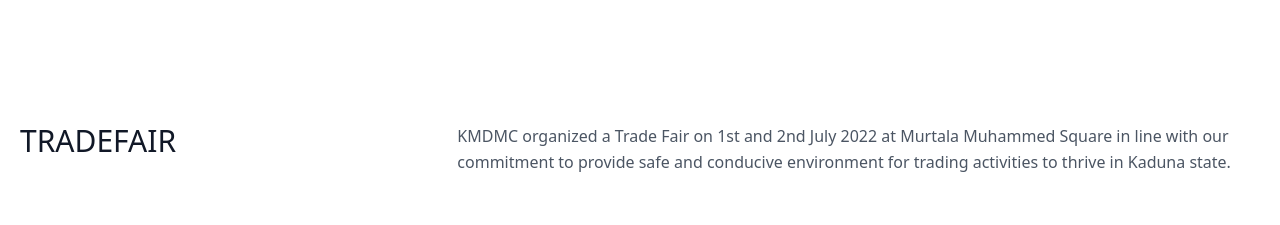
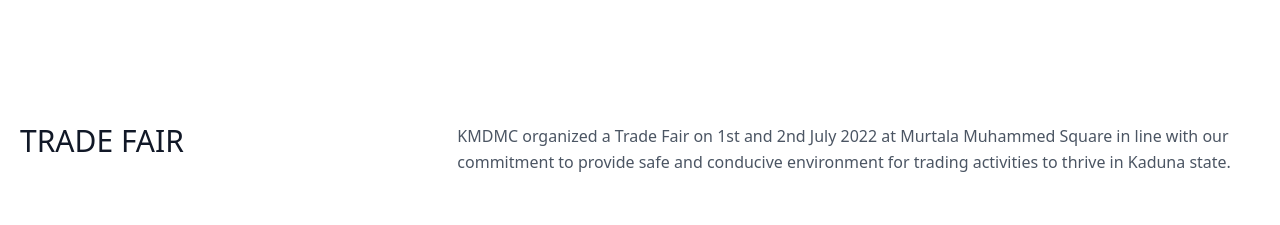
Before and after one commit to general-Dee/kmdmc, a Next.js app: page /gallery in a window 1280 px wide. Shown: the part 1100-1325 px from the top of the page. Built offline with nearby package versions, Linux system fonts and the light colour scheme.

Commit message:
endtime10

```diff
--- a/pages/gallery.tsx
+++ b/pages/gallery.tsx
@@ -65,7 +65,7 @@
       <section className="text-gray-600 body-font">
   <div className="container px-5 py-24 mx-auto flex flex-wrap">
     <div className="flex w-full mb-20 flex-wrap">
-      <h1 className="sm:text-3xl text-2xl font-medium title-font text-gray-900 lg:w-1/3 lg:mb-0 mb-4">TRADEFAIR </h1>
+      <h1 className="sm:text-3xl text-2xl font-medium title-font text-gray-900 lg:w-1/3 lg:mb-0 mb-4">TRADE FAIR </h1>
       <p className="lg:pl-6 lg:w-2/3 mx-auto leading-relaxed text-base">KMDMC organized a Trade Fair on 1st and 2nd July 2022 at Murtala Muhammed Square in line with our commitment to provide safe and conducive environment for trading activities to thrive in Kaduna state.</p>
     </div>
     <div className="flex flex-wrap md:-m-2 -m-1">
```
